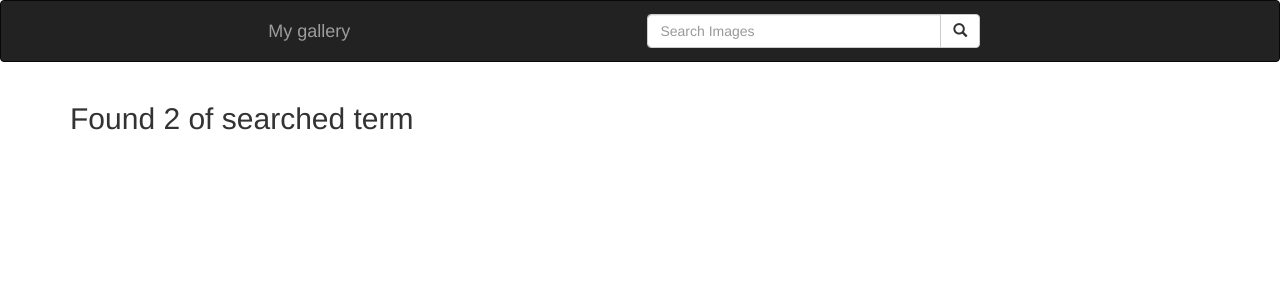
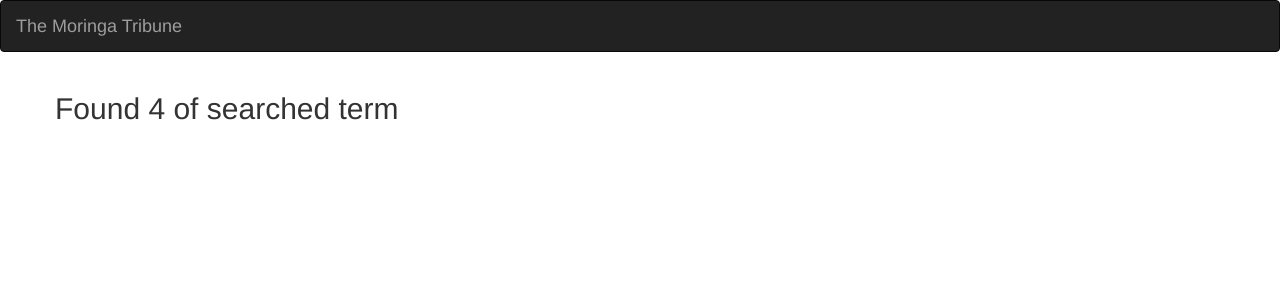
Before and after one commit to Kebasoh/Gallery, a Django app: template gallery/templates/gallery/search.html in a window 1280 px wide. Shown: the top 300 px of the page. Run offline with Django 3.2, Linux system fonts and the light colour scheme; the template is opened without the code that fills it: values that come from a table or form of the project are taken from there, others are empty; data comes from the database, SQL or seed files in the repository; some libraries are stand-ins or nearby versions.

Commit message:
added the templates

```diff
--- a/gallery/admin.py
+++ b/gallery/admin.py
@@ -1,7 +1,7 @@
 from django.contrib import admin
-from .models import Editor,Images
+from .models import Editor,images
 
 
 
 admin.site.register(Editor)
-admin.site.register(Images)
+admin.site.register(images)
--- a/gallery/models.py
+++ b/gallery/models.py
@@ -14,16 +14,19 @@ class Editor(models.Model):
     def save_editor(self):
         self.save()
 
-    class Meta:
-        ordering = ['first_name']
+class tags(models.Model):
+    name = models.CharField(max_length =30)
+
+    def __str__(self):
+        return self.name
 
 
-class Images(models.Model):
+class images(models.Model):
     title = models.CharField(max_length =30)
-    post = models.CharField(max_length =30)
+    post = models.TextField()
     editor = models.ForeignKey(Editor)
+    tags = models.ManyToManyField(tags)
     pub_date = models.DateTimeField(auto_now_add=True)
-    images_image = models.ImageField(upload_to = 'images/')
 
 
 
@@ -41,3 +44,6 @@ class Images(models.Model):
     def search_by_title(cls,search_term):
         gallery = cls.objects.filter(title__icontains=search_term)
         return gallery
+
+    def __str__(self):
+        return self.title[:50]
--- a/gallery/templates/gallery/base.html
+++ b/gallery/templates/gallery/base.html
@@ -1,16 +1,16 @@
 {% load bootstrap3 %}
-{% load static %}
+{% load static%}
 <!DOCTYPE html>
 <html>
 <head>
   <meta charset="utf-8">
 
   {% if title %}
-  <title>All are welcomed to my gallery - {{title}}</title>
+  <title>Moringa Tribune - {{title}}</title>
   {% else %}
-    <title> All are welcomed to my gallery  </title>
+    <title> Moringa Tribune </title>
   {% endif %}
-<link rel="stylesheet" href="https://stackpath.bootstrapcdn.com/bootstrap/4.3.1/css/bootstrap.min.css" integrity="sha384-ggOyR0iXCbMQv3Xipma34MD+dH/1fQ784/j6cY/iJTQUOhcWr7x9JvoRxT2MZw1T" crossorigin="anonymous">
+
   {% block styles %}
     {% bootstrap_css %}
     <link rel="stylesheet" href="{% static 'css/basegallery.css' %}">
@@ -18,11 +18,9 @@
 
 </head>
 <body>
-{% block navbar %}
- {% include "navbar.html" %}
-{% endblock navbar %}
-    {% block content %}
-     <h1 class='text-center'>Gallery for {{date|date:"l d-F Y"}}</h1> {%endblock%}
+    {% include "navbar.html" %}
+
+    {% block content %} <h1 class='text-center'>Gallery for {{date|date:"l d-F Y"}}</h1> {%endblock%}
 
     {% block scripts %}
         <script src="https://ajax.googleapis.com/ajax/libs/jquery/3.2.1/jquery.min.js"></script>
--- a/gallery/templates/gallery/search.html
+++ b/gallery/templates/gallery/search.html
@@ -17,7 +17,7 @@
     {% for image in images %}
       <div class="col-sm-6 col-md-3">
           <h1>{{images.title}}</h1>
-           <img src="{{gallery_item.images_image.url}}" class="img-responsive" alt="Image">
+           <img src="{{image.Image.url}}" class="img-responsive" alt="Image">
       </div>
     {% endfor %}
   {% endif %}
--- a/gallery/templates/navbar.html
+++ b/gallery/templates/navbar.html
@@ -1,23 +1,17 @@
- <nav class="navbar navbar-inverse">
-    <div class="container-fluid">
-      <div class="navbar-header">
-        <a class="navbar-brand" href="{% url 'galleryToday' %}">My gallery</a>
-      </div>
+<!DOCTYPE html>
+<html lang="en">
+<head>
 
-      <!-- Adding a search form  -->
-      <div class="col-sm-4 col-md-4 navbar-right">
-
-        <form class="navbar-form" role="search" action="{% url 'search_results' %}">
-
-          <div class="input-group">
-            <input type="text" class="form-control" placeholder="Search Images" name="Images">
-            <div class="input-group-btn">
-              <button class="btn btn-default" type="submit"><i class="glyphicon glyphicon-search"></i></button>
-            </div>
-          </div>
-
-        </form>
-      </div>
-      <!-- search form end -->
+  <meta charset="utf-8">
+  <meta name="viewport" content="width=device-width, initial-scale=1">
+</head>
+<body>
+<nav class="navbar navbar-inverse">
+  <div class="container-fluid">
+    <div class="navbar-header">
+      <a class="navbar-brand" href="{% url 'galleryToday' %}">The Moringa Tribune</a>
     </div>
-  </nav>
+  </div>
+</nav>
+</body>
+</html>
--- a/gallery/urls.py
+++ b/gallery/urls.py
@@ -1,14 +1,8 @@
 from django.conf.urls import url
 from . import views
-from django.conf import settings
-from django.conf.urls.static import static
 
 urlpatterns=[
     url('^$',views.welcome,name = 'welcome'),
     url('^today/$',views.gallery_of_day,name='galleryToday'),
-    url(r'^search/', views.search_results, name='search_results'),
     url(r'^archives/(\d{4}-\d{2}-\d{2})/$',views.past_days_gallery,name = 'pastGallery'),
-
 ]
-if settings.DEBUG:
-    urlpatterns+= static(settings.MEDIA_URL, document_root = settings.MEDIA_ROOT)
--- a/photo/settings.py
+++ b/photo/settings.py
@@ -119,7 +119,7 @@ USE_L10N = True
 USE_TZ = True
 
 
-# Static files (CSS, JavaScript, Images)
+# Static files (CSS, JavaScript, images)
 # https://docs.djangoproject.com/en/1.11/howto/static-files/
 
 # STATIC_URL = '/static/'
--- a/photo/urls.py
+++ b/photo/urls.py
@@ -18,5 +18,5 @@ from django.contrib import admin
 
 urlpatterns = [
     url(r'^admin/', admin.site.urls),
-    url(r'',include('gallery.urls'))
+    url(r'^gallery/',include('gallery.urls'))
 ]
```
Also changed, not shown: gallery/templates/gallery/today-gallery.html (+1 -29 lines), gallery/templates/welcome.html (+1 -6 lines), gallery/tests.py (+23 -5 lines), gallery/views.py (+24 -23 lines), db.sqlite3, gallery/migrations/0003_images.py, gallery/migrations/0008_auto_20200131_2038.py (added), 4 other files.
